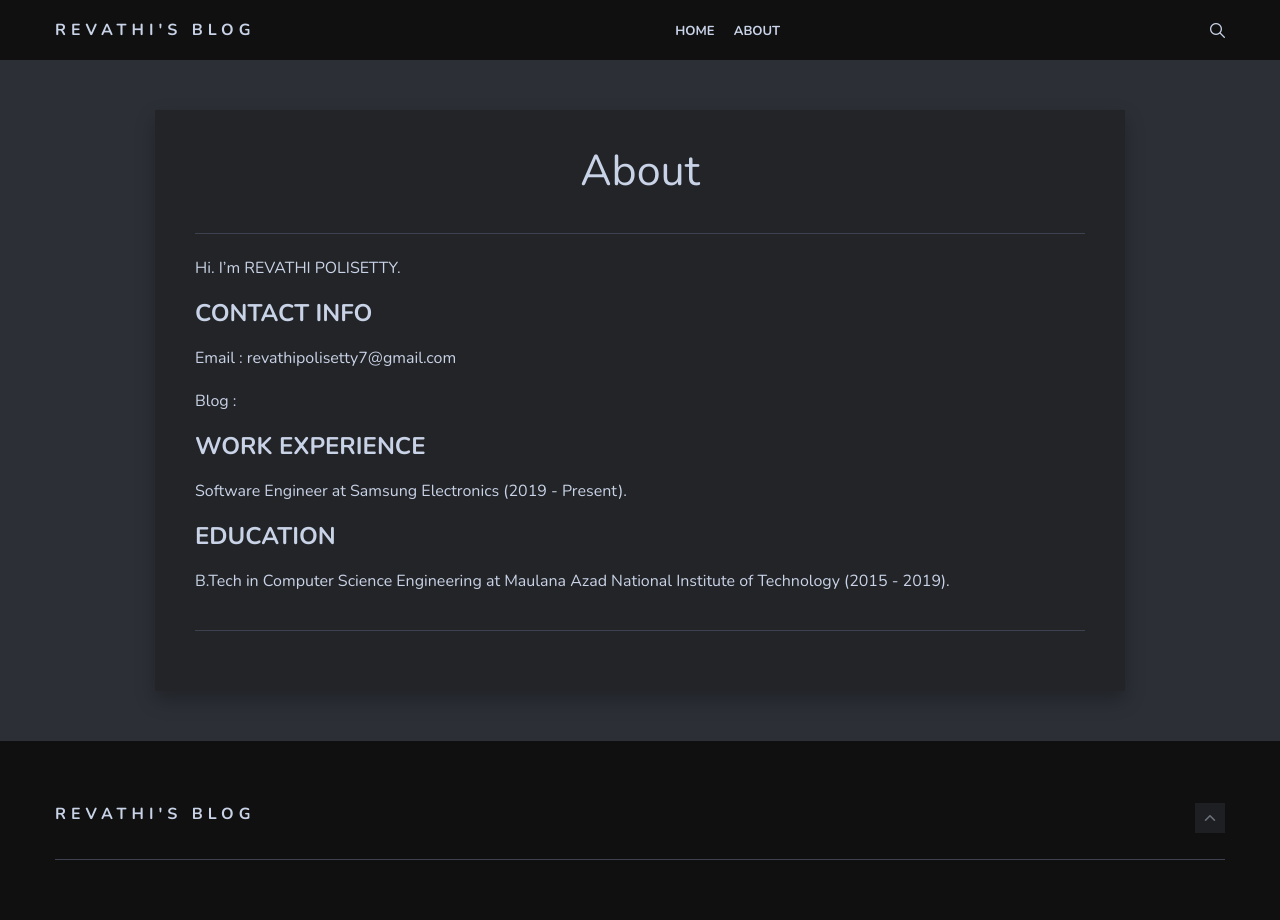
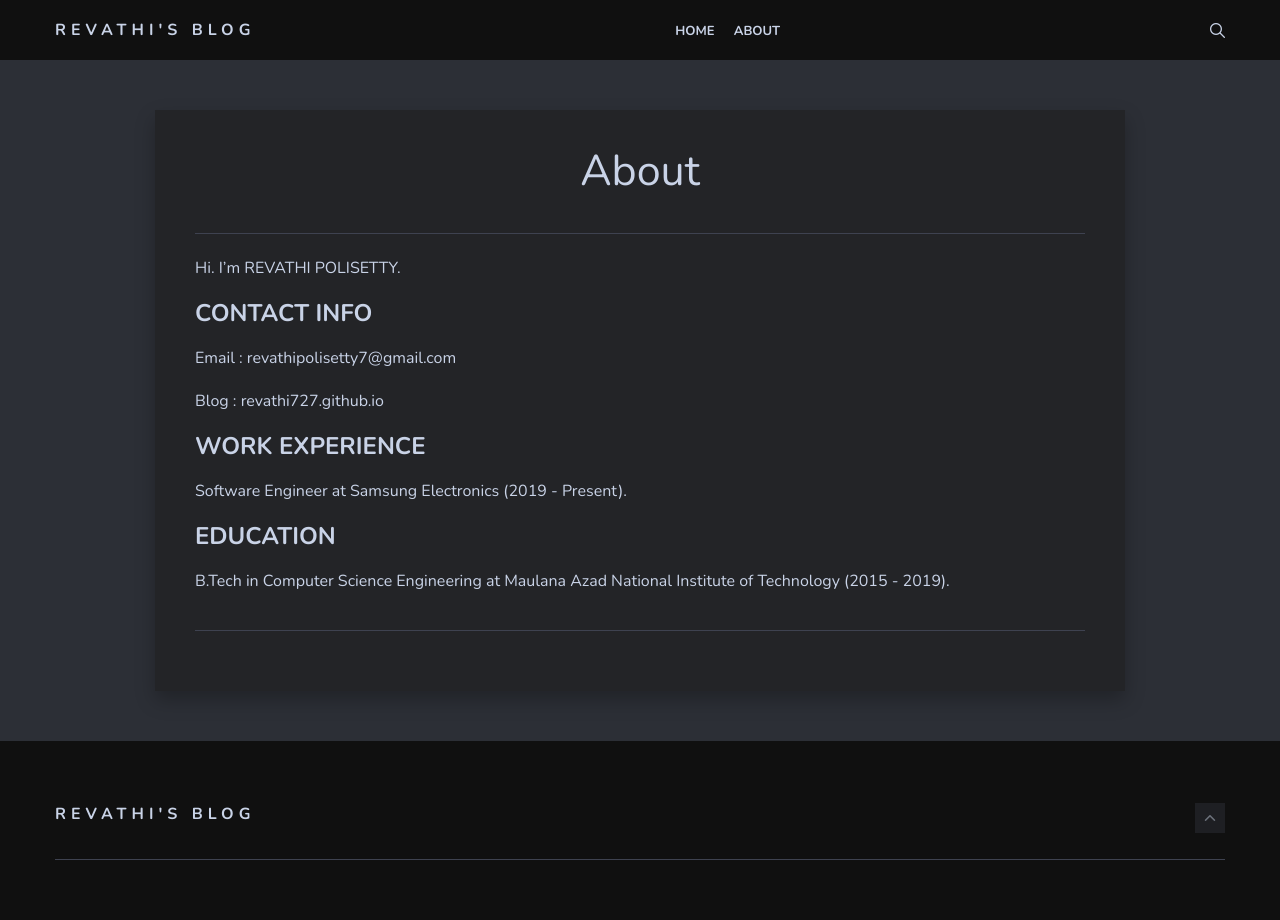
Before and after one commit to revathi727/revathi727.github.io, a Jekyll site: the page built from _pages/about.md, in a window 1280 px wide. Built offline with Jekyll 4.4.1, drawn with Linux system fonts in a browser that asks for light colours; nearby versions of some CDN libraries.

Commit message:
Update about.md

```diff
--- a/_pages/about.md
+++ b/_pages/about.md
@@ -11,7 +11,7 @@ Hi. I'm REVATHI POLISETTY.
 
 Email : revathipolisetty7@gmail.com
 
-Blog : <revathi727.github.io>
+Blog : revathi727.github.io
 
 ### WORK EXPERIENCE
 
```
